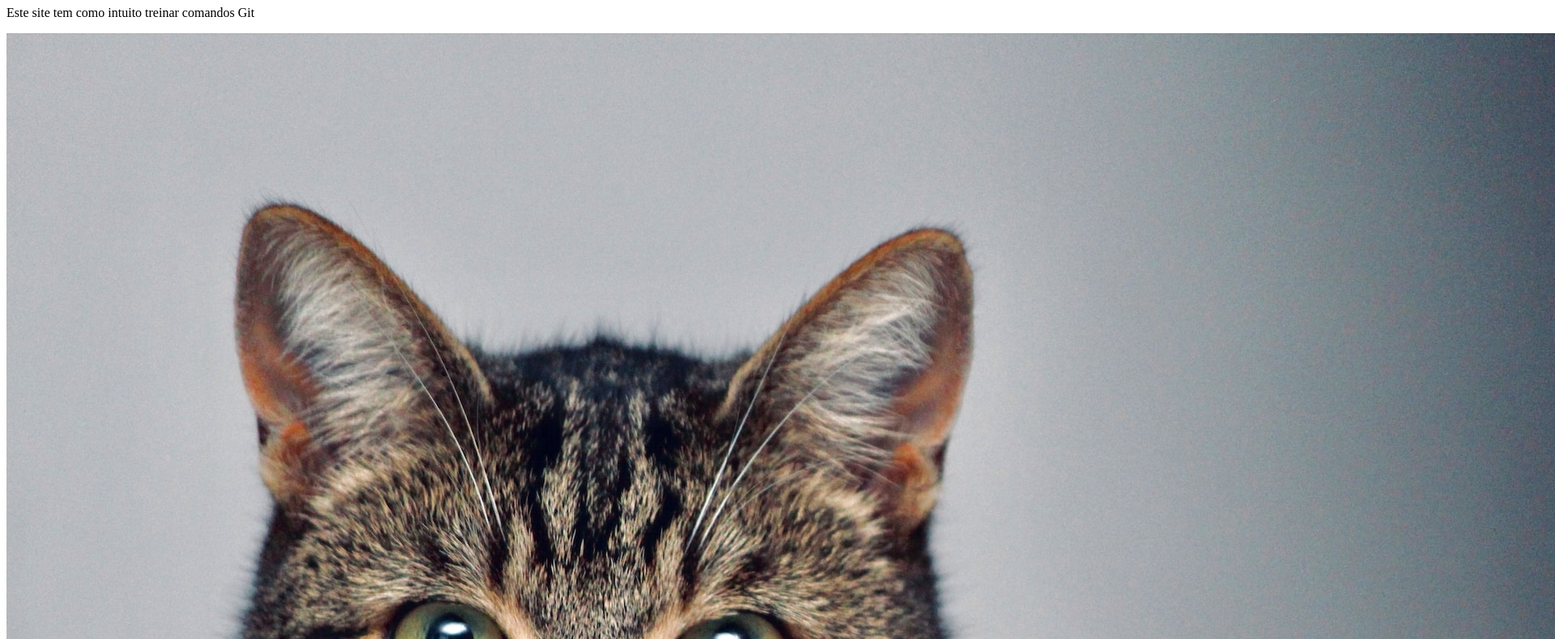
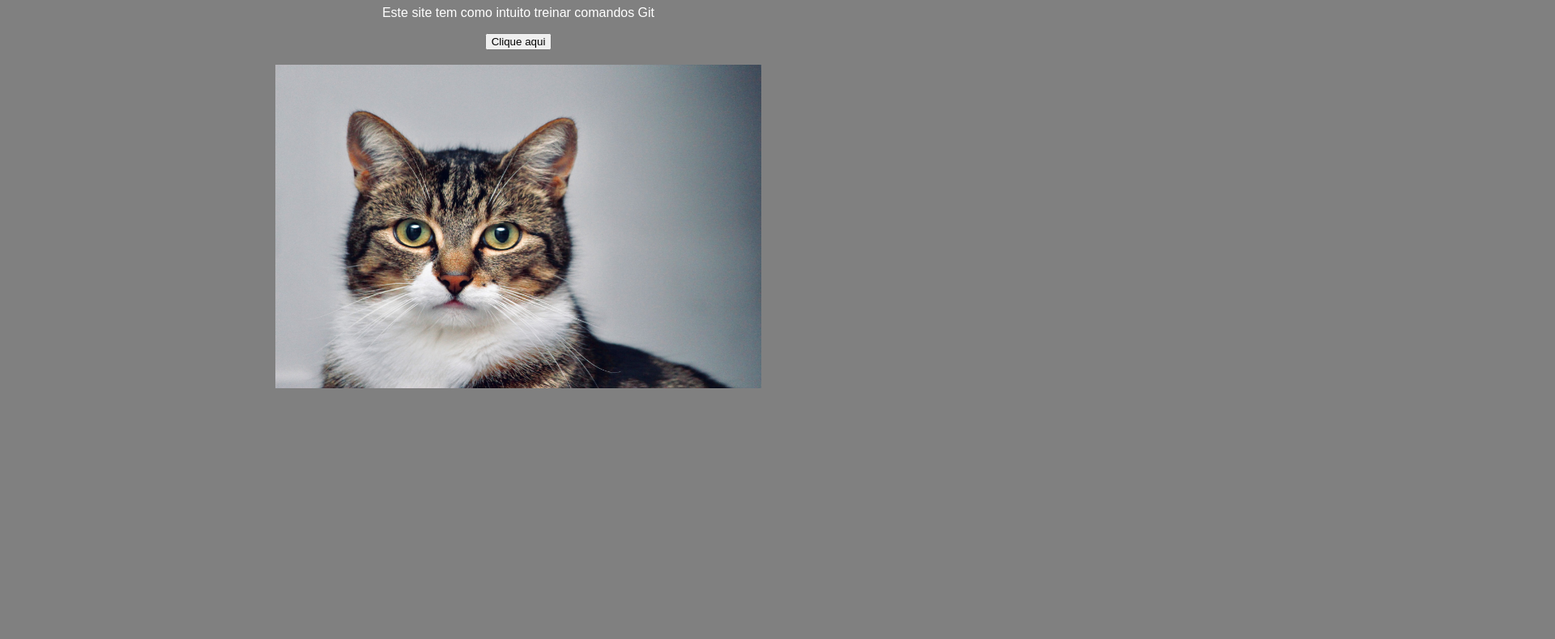
Before and after one commit to PauloDiego/site-simples, a plain HTML site: page files/index.html in a window 1280 px wide. Shown: the part 73-863 px from the top of the page at 81% size, 1920 px wide, since content can reach past the window. After the commit the page ends 800 px from the top, so only its background shows below. Drawn offline with Linux system fonts and the light colour scheme.

Commit message:
criação de um botão no arquivo .html, ajuste de css do site e criação de um novo arquivo readme.md

```diff
--- a/files/index.html
+++ b/files/index.html
@@ -5,12 +5,16 @@
     <meta http-equiv="X-UA-Compatible" content="IE=edge">
     <meta name="viewport" content="width=device-width, initial-scale=1.0">
     <title>Site Simples</title>
+    <link rel="stylesheet" href="style.css">
 </head>
 <body>
     <div id="main">
         <h1>Site Simples</h1>
         <p>Este site tem como intuito treinar comandos Git</p>
+        <div class="item-center">
+        <input type="button" value="Clique aqui" class="botao"><br><br>
         <img src="/img/gato.jpg" alt="foto de gato">
+        </div>
     </div>
 </body>
 </html>
--- a/files/style.css
+++ b/files/style.css
@@ -0,0 +1,18 @@
+body {
+    background-color: gray;
+}
+
+h1, p{
+    font-family: Arial, Helvetica, sans-serif ;
+    color: white;
+    text-align: center;
+}
+
+.item-center{
+    text-align: center;
+}
+
+img {
+    height: 400px;
+    width: 600px;
+}
```
Also changed, not shown: 1 other file.
